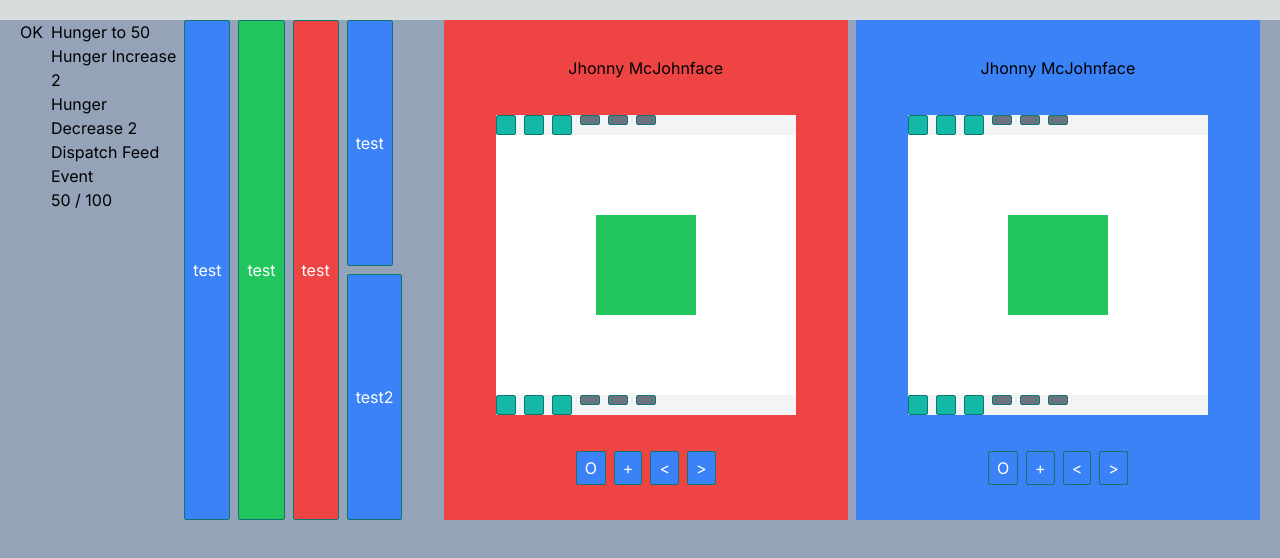
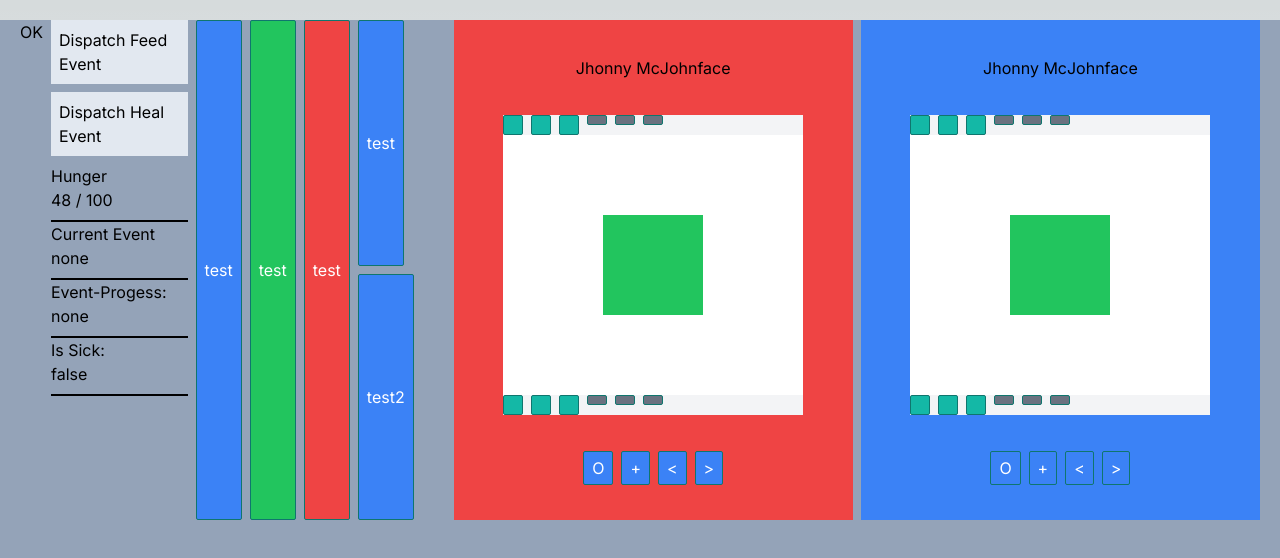
Before and after one commit to Meleemaru2k/tamagi, a Next.js app in the folder tamagi/: page /play in a window 1280 px wide. Shown: the top 558 px of the page. Built offline with nearby package versions, Linux system fonts and the light colour scheme.

Commit message:
Change lastUpdate to be a bit more general

```diff
--- a/tamagi/src/components/test.tsx
+++ b/tamagi/src/components/test.tsx
@@ -6,19 +6,42 @@ import { cpuEvent, userEvent, userEvents } from "@/utils/types";
 
 export default function Test() {
   const tamagiHunger = useTamagi((state) => state.tamagi.hunger);
-  const setHunger = useTamagi((state) => state.setHunger);
-  const increaseHunger = useTamagi((state) => state.increaseHunger);
-  const decreaseHunger = useTamagi((state) => state.decreaseHunger);
-
+  const tamagi = useTamagi();
+  tamagi.eventInProgress;
   return (
-    <div>
-      <div onClick={() => setHunger(50)}>Hunger to 50</div>
-      <div onClick={() => increaseHunger(2)}>Hunger Increase 2</div>
-      <div onClick={() => decreaseHunger(2)}>Hunger Decrease 2</div>
-      <div onClick={() => gameloop.addUserEvent(userEvents.feed)}>
+    <div className="flex flex-col gap-2">
+      <div
+        className="p-2 bg-slate-200"
+        onClick={() => gameloop.addUserEvent(userEvents.feed)}
+      >
         Dispatch Feed Event
       </div>
-      {tamagiHunger} / {TamagiMinMax.HungerMax}
+      <div
+        className="p-2 bg-slate-200"
+        onClick={() => gameloop.addUserEvent(userEvents.healSick)}
+      >
+        Dispatch Heal Event
+      </div>
+
+      <div className="flex flex-col [&_>div:nth-child(2n)]:pb-2 [&_>div:nth-child(2n)]:border-b-2 [&_>div:nth-child(2n)]:border-solid [&_>div:nth-child(2n)]:border-black">
+        <div>Hunger</div>
+        <div>
+          {tamagi.tamagi.hunger} / {TamagiMinMax.HungerMax}
+        </div>
+        <div>Current Event</div>
+        <div>{tamagi.eventInProgress?.type ?? "none"}</div>
+        <div>Event-Progess:</div>
+        <div>
+          {tamagi.eventInProgress
+            ? `${
+                tamagi.lastUpdate.time - tamagi.eventInProgress?.timeCreated
+              } /
+          ${tamagi.eventInProgress?.time.toString()}`
+            : "none"}
+        </div>
+        <div>Is Sick:</div>
+        <div>{tamagi.tamagi.sick ? "true" : "false"}</div>
+      </div>
     </div>
   );
 }
--- a/tamagi/src/stores/tamagi.ts
+++ b/tamagi/src/stores/tamagi.ts
@@ -20,13 +20,14 @@ export const useTamagi = create<iTamagiStore>()((set, get) => ({
    * or when a certain automatic-stat-decrease happened
    */
   lastUpdate: {
-    time: new Date().getTime(),
-    hungerDecrease: new Date().getTime(),
-    happinessDecrease: new Date().getTime(),
-    sicknessTick: new Date().getTime(),
+    time: 0,
+    hungerDecrease: 0,
+    happinessDecrease: 0,
+    sicknessTick: 0,
   },
   eventInProgress: null,
-  //Actions
+  //_______________________ Actions _______________________//
+  //_______________________ Hunger
   setHunger: (hungerValue: number) => {
     set(
       produce<iTamagiStore>((state) => {
@@ -48,6 +49,7 @@ export const useTamagi = create<iTamagiStore>()((set, get) => ({
     const newHunger = get().tamagi.hunger - hungerValue;
     get().setHunger(newHunger);
   },
+  //_______________________ Happiness
   setHappiness: (happinessValue: number) => {
     set(
       produce<iTamagiStore>((state) => {
@@ -63,11 +65,13 @@ export const useTamagi = create<iTamagiStore>()((set, get) => ({
   },
   increaseHappiness: (happinessValue: number) => {},
   decreaseHappiness: (happinessValue: number) => {},
+  // _______________________ Sick
   setSick: () => {},
   removeSick: () => {},
+  // _______________________ Poop
   setPoop: () => {},
   removePoop: () => {},
-  // Event Handling
+  //_______________________ Event Handling _______________________//
   addEvent: (event: userEvent | cpuEvent) => {
     set(
       produce<iTamagiStore>((state) => {
@@ -82,10 +86,9 @@ export const useTamagi = create<iTamagiStore>()((set, get) => ({
       })
     );
   },
-  // Updates
+  //_______________________ Updates _______________________//
   update: (time: number) => {
     const ongoingEvent = get().eventInProgress;
-    if (!ongoingEvent) return;
 
     /**
      * This is going to become much bigger as evolved Tamagis
@@ -94,6 +97,9 @@ export const useTamagi = create<iTamagiStore>()((set, get) => ({
      * We'll build smaller functions that will take care of this later, for now this will do
      */
     checkEvolution();
+
+    // Event Handling
+    if (ongoingEvent) {
       switch (get().tamagi.type) {
         default:
         case TamagiEvos.Baby:
@@ -117,13 +123,22 @@ export const useTamagi = create<iTamagiStore>()((set, get) => ({
           }
           break;
       }
+    }
 
-    // Non Event but hardcoded things
+    // Hardcoded Actions
+    if ((time - get().lastUpdate.hungerDecrease) / 1000 >= 5) {
+      if (get().tamagi.hunger === TamagiMinMax.HungerMin) {
+        get().decreaseHappiness(10);
+      }
+      get().decreaseHunger(2);
+      get().updateLastUpdate({ ...get().lastUpdate, hungerDecrease: time });
+    }
+    get().updateLastUpdate({ ...get().lastUpdate, time: time });
   },
-  updateLastUpdate: (time: number) => {
+  updateLastUpdate: (lastUpdate: TamagiLastUpdate) => {
     set(
       produce<iTamagiStore>((state) => {
-        state.lastUpdate.time = time;
+        state.lastUpdate = lastUpdate;
       })
     );
   },
@@ -143,12 +158,7 @@ enum TamagiEvos {
 interface iTamagiStore {
   tamagi: Tamagi;
   eventInProgress: userEvent | cpuEvent | null;
-  lastUpdate: {
-    time: number;
-    hungerDecrease: number;
-    happinessDecrease: number;
-    sicknessTick: number;
-  };
+  lastUpdate: TamagiLastUpdate;
   setHunger: (n: number) => void;
   increaseHunger: (n: number) => void;
   decreaseHunger: (n: number) => void;
@@ -162,6 +172,14 @@ interface iTamagiStore {
   update: (time: number) => void;
   addEvent: (event: userEvent | cpuEvent) => void;
   clearEvent: () => void;
+  updateLastUpdate: (lastUpdate: TamagiLastUpdate) => void;
+}
+
+interface TamagiLastUpdate {
+  time: number;
+  hungerDecrease: number;
+  happinessDecrease: number;
+  sicknessTick: number;
 }
 
 export enum TamagiMinMax {
--- a/tamagi/src/utils/gameloop.ts
+++ b/tamagi/src/utils/gameloop.ts
@@ -1,5 +1,4 @@
 "use client";
-
 import { Tamagi, useTamagi } from "@/stores/tamagi";
 import {
   cpuEvent,
@@ -11,6 +10,7 @@ import {
   healSick,
 } from "@/utils/types";
 
+//@TODO: Handle time as seconds or something? Or live with not super accurate milliseconds?
 // This would be much better as a class, but for fun and practice it's an object
 const gameloop = {
   lastUpdate: new Date().getTime(),
@@ -78,7 +78,6 @@ const gameloop = {
     updateLastUpdate: (time: number) => void;
   }) {
     const currentTime = new Date().getTime();
-    //const deltaTime = currentTime - data.lastUpdate;
     data.updateLastUpdate(currentTime);
 
     const tamagi = useTamagi.getState();
```
Lines whose indentation alone changed are shown as unchanged.
